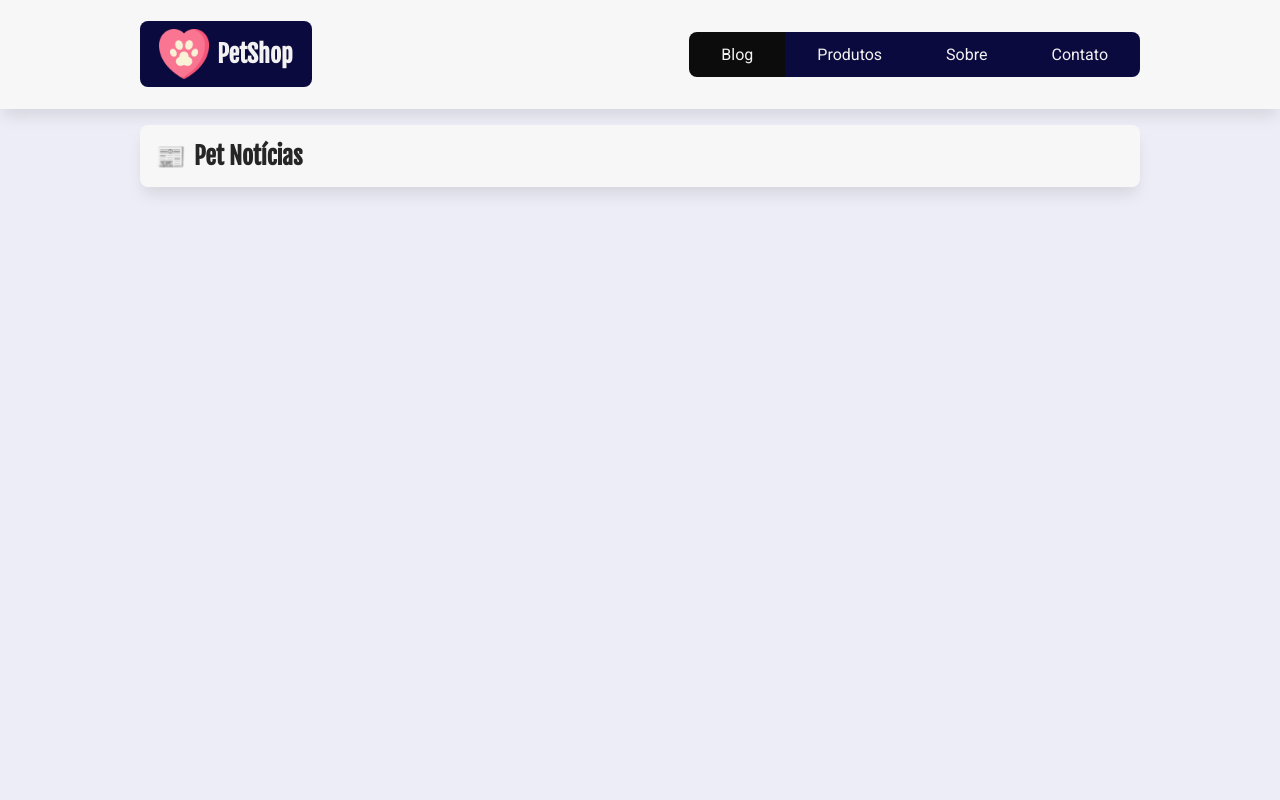
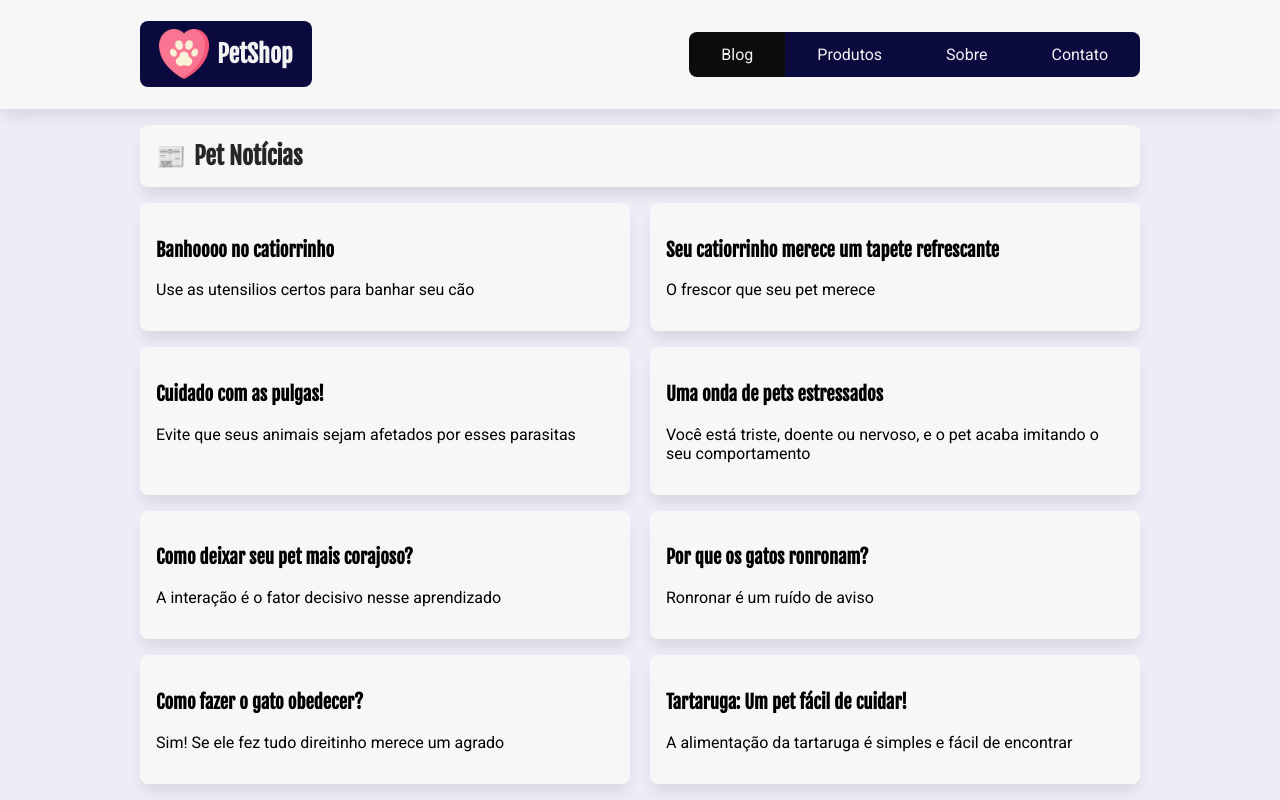
Before and after one commit to lucasmendeshy/petshop, a React (Create React App) app: page / in a window 1280 px wide. Built offline with nearby package versions, Linux system fonts and the light colour scheme; data requests are answered from the project's data file.

Commit message:
Uso do useEffect para controlar o fetch da API

```diff
--- a/src/Components/ListaPosts/ListaPosts.jsx
+++ b/src/Components/ListaPosts/ListaPosts.jsx
@@ -1,23 +1,38 @@
+import { useState, useEffect } from "react"; // Hooks do React
 import serverApi from "../../api/servidor-api";
 import estilos from "./ListaPosts.module.css";
 const ListaPosts = ({ titulo, subtitulo }) => {
-  console.log(serverApi);
-  const postsTemp = [];
+  /* Iniciamos o state componente com um array vazio,
+  para posteriormente "preechê-lo com os dados vindos da API.
+  Esta atribuição será feita com auxílio do setPosts." */
+  const [posts, setPosts] = useState([]);
 
-  const getPosts = async () => {
-    try {
-      const resposta = await fetch(`${serverApi}/posts`);
-      const dados = await resposta.json();
-      console.log(dados);
-    } catch (error) {
-      console.log("Deu ruim! " + error.message);
+  useEffect(() => {
+    async function getPosts() {
+      try {
+        const resposta = await fetch(`${serverApi}/posts`);
+        const dados = await resposta.json();
+        setPosts(dados);
+      } catch (error) {
+        console.log("Deu ruim! " + error.message);
+      }
     }
-  };
-  console.log(getPosts);
+    getPosts();
+  }, []);
+  /* Sobre o useEffect
+  Este hook visa permitir um maior controle sobre "efeitos colaterais" na execução do componente.
+
+  Recebe dois parâmetros:
+  1. Função callback com o que será executado.
+  2. Lista de dependências que indicaram ao useEffect quando ele deverá funcionar.
+
+  - Se não passar a lista (ou seja, se deixar sem os [], useEffect executará toda vez que o componente for redenrizado. Portanto, o callback se torna um loop infinito.)
+
+  - Se passar a lista vazia (ou seja, deixar o [] vazio), useEffect executará somente no momento que o componente é renderizado a primeira vez evitando o loop infinito no callback.*/
 
   return (
     <div className={estilos.lista_posts}>
-      {postsTemp.map(({ id, titulo, subtitulo }) => (
+      {posts.map(({ id, titulo, subtitulo }) => (
         <article key={id} className={estilos.post}>
           <h3>{titulo}</h3>
 
```
Also changed, not shown: src/Components/ListaPosts/ListaPosts.module.css (indentation only).
